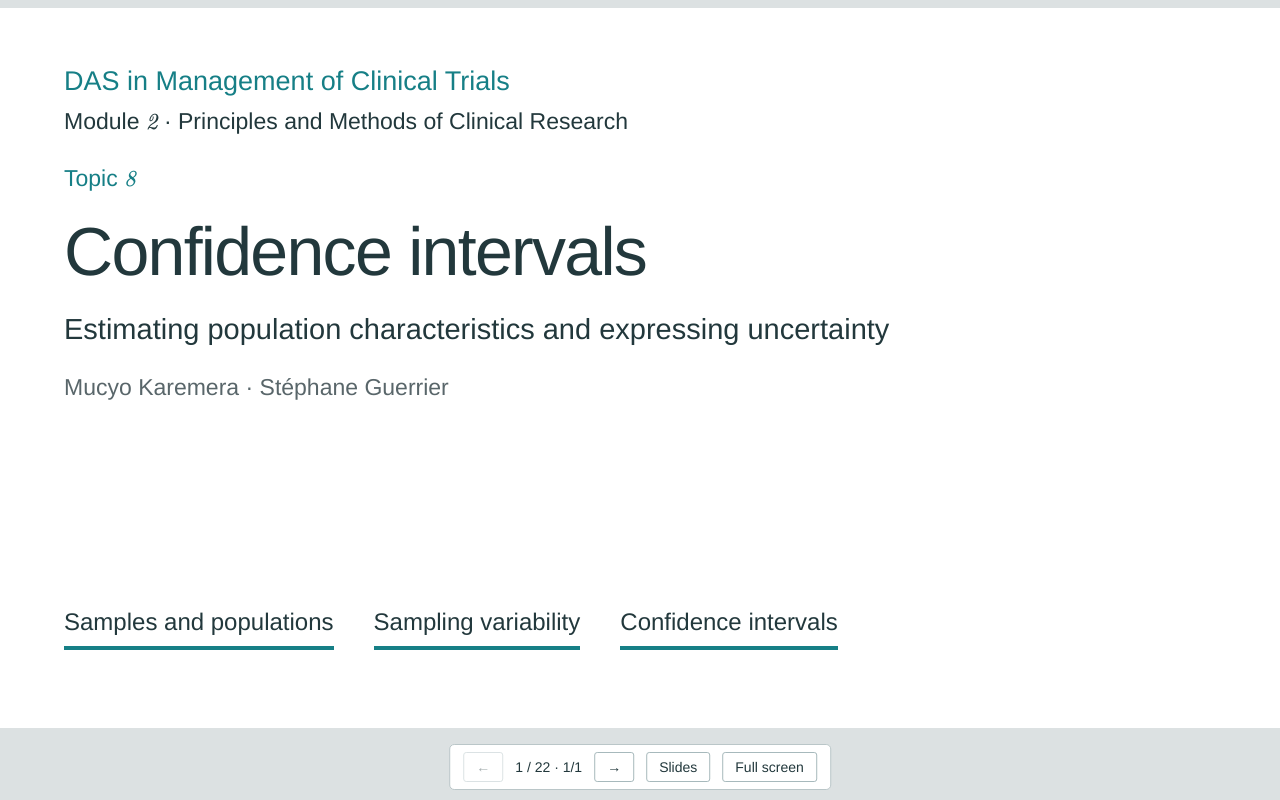
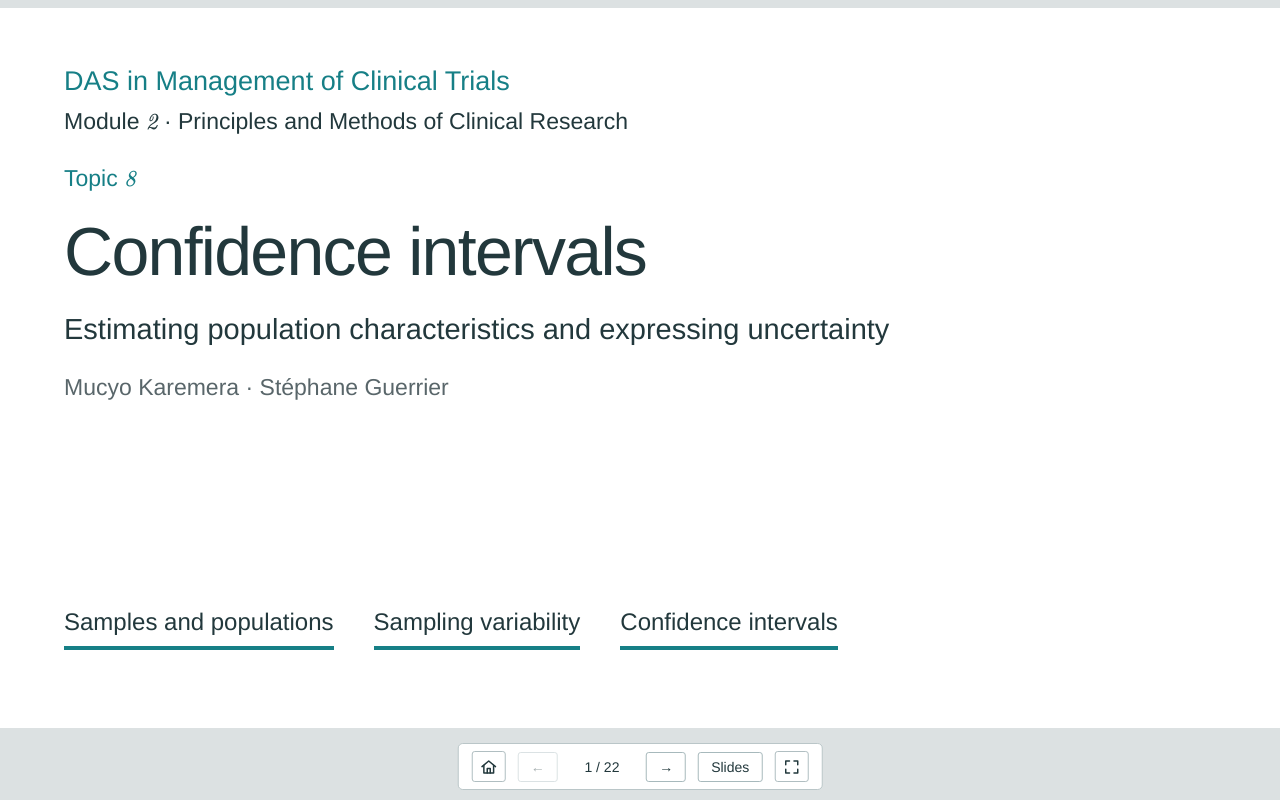
Before and after one commit to mucyok/das-clinical-trials-statistics, a plain HTML site: page topic-08-confidence-intervals/index.html in a window 1280 px wide. Drawn offline with Linux system fonts and the light colour scheme.

Commit message:
Improve slide navigation and simplify the home page
Add a home button linking back to the course page.
Replace the full screen text button with an icon.
Show the slide number only, so the arrows no longer shift between steps.
Add a close cross to the slide list; a click outside also closes it.
Remove the usage instructions from the home page and README.

```diff
--- /dev/null
+++ b/shared/publication/controls.css
@@ -0,0 +1,8 @@
+/* Public navigation polish (see controls.js). */
+#position{display:inline-block;min-width:4.6em;text-align:center;font-variant-numeric:tabular-nums}
+#homeButton,nav .icon-button{display:inline-flex;align-items:center;justify-content:center;width:34px;height:31px;padding:0;box-sizing:border-box;color:var(--ink);background:white;border:1px solid #b0bec1;border-radius:3px}
+#homeButton:hover{background:#e4f0f0}
+#homeButton:focus-visible{outline:3px solid var(--rose);outline-offset:2px}
+#overview [data-close-overview]{display:none}
+#overview .overview-close{position:sticky;top:-14px;float:right;display:inline-flex;align-items:center;justify-content:center;width:36px;height:36px;margin:-14px -14px 0 12px;padding:0;border:1px solid #b0bec1;border-radius:50%;background:white;color:var(--ink);cursor:pointer;z-index:1}
+#overview .overview-close:hover{background:#e4f0f0}
--- /dev/null
+++ b/shared/publication/controls.js
@@ -0,0 +1,62 @@
+/* Public navigation polish: a link back to the course page, icon buttons,
+   a fixed-width slide counter (so the arrows never move under the pointer),
+   and a close cross on the slide overview. */
+(() => {
+ const nav = document.querySelector('nav'), position = document.getElementById('position');
+ const full = document.getElementById('fullButton'), overview = document.getElementById('overview'), overviewButton = document.getElementById('overviewButton');
+ if (!nav || !position || new URLSearchParams(location.search).has('print')) return;
+ const icon = paths => `<svg viewBox="0 0 24 24" width="18" height="18" aria-hidden="true" fill="none" stroke="currentColor" stroke-width="2" stroke-linecap="round" stroke-linejoin="round">${paths}</svg>`;
+ const icons = {
+  home: '<path d="M3 11.5 12 4l9 7.5"/><path d="M5.5 10v10h13V10"/><path d="M10 20v-6h4v6"/>',
+  enter: '<path d="M4 9V4h5"/><path d="M20 9V4h-5"/><path d="M4 15v5h5"/><path d="M20 15v5h-5"/>',
+  exit: '<path d="M9 4v5H4"/><path d="M15 4v5h5"/><path d="M9 20v-5H4"/><path d="M15 20v-5h5"/>',
+ };
+
+ const home = document.createElement('a');
+ home.id = 'homeButton';
+ home.href = '../index.html';
+ home.title = 'Course page';
+ home.setAttribute('aria-label', 'Back to the course page');
+ home.innerHTML = icon(icons.home);
+ nav.prepend(home);
+
+ if (full) {
+  full.classList.add('icon-button');
+  const update = () => {
+   const on = !!document.fullscreenElement;
+   full.innerHTML = icon(on ? icons.exit : icons.enter);
+   full.title = on ? 'Exit full screen' : 'Full screen';
+   full.setAttribute('aria-label', full.title);
+  };
+  update();
+  document.addEventListener('fullscreenchange', update);
+ }
+
+ // Slide number only: the step count changed the counter's width at every step.
+ const slideOnly = () => { const t = position.textContent, short = t.split('·')[0].trim(); if (short !== t) position.textContent = short; };
+ slideOnly();
+ new MutationObserver(slideOnly).observe(position, {childList: true, characterData: true, subtree: true});
+
+ if (overview && overviewButton) {
+  const close = () => { if (!overview.hidden) overviewButton.click(); };
+  const addCross = () => {
+   if (overview.querySelector('.overview-close')) return;
+   const cross = document.createElement('button');
+   cross.className = 'overview-close';
+   cross.title = 'Close';
+   cross.setAttribute('aria-label', 'Close the slide list');
+   cross.innerHTML = icon('<path d="M6 6l12 12"/><path d="M18 6 6 18"/>');
+   cross.addEventListener('click', e => { e.stopPropagation(); close(); });
+   overview.prepend(cross);
+  };
+  addCross();
+  new MutationObserver(addCross).observe(overview, {childList: true});
+  // A click outside the list only closes it, without acting on the slide underneath.
+  document.addEventListener('click', e => {
+   if (overview.hidden || overview.contains(e.target) || nav.contains(e.target)) return;
+   e.stopPropagation();
+   e.preventDefault();
+   close();
+  }, true);
+ }
+})();
--- a/topic-08-confidence-intervals/index.html
+++ b/topic-08-confidence-intervals/index.html
@@ -12,7 +12,7 @@
   <link rel="stylesheet" href="v7.css">
   <link rel="stylesheet" href="v8.css">
   <link rel="stylesheet" href="v10.css">
-<link rel="stylesheet" href="../shared/testing-v1/title-slides.css"><link rel="stylesheet" href="../shared/publication/presentation.css"><link rel="stylesheet" href="../shared/publication/credits.css"></head>
+<link rel="stylesheet" href="../shared/testing-v1/title-slides.css"><link rel="stylesheet" href="../shared/publication/presentation.css"><link rel="stylesheet" href="../shared/publication/credits.css"><link rel="stylesheet" href="../shared/publication/controls.css"></head>
 <body>
   <main id="stage" aria-label="Lecture slides"></main>
   <nav aria-label="Presentation controls">
@@ -36,5 +36,5 @@
   <script src="v9.js"></script>
   <script src="v10.js"></script>
   <script src="v11.js"></script><script src="v12.js"></script><script src="../shared/publication/credits.js"></script><script src="../shared/publication/presentation.js"></script><script src="deck.js"></script>
-</body>
+<script src="../shared/publication/controls.js"></script></body>
 </html>
```
Also changed, not shown: index.html (+0 -7 lines), topic-07-descriptive-statistics/index.html (+2 -2 lines), topic-09-hypothesis-testing/index.html (+1 -1 lines), topic-10-errors-power-multiple-testing/index.html (+1 -1 lines), 5 other files.
